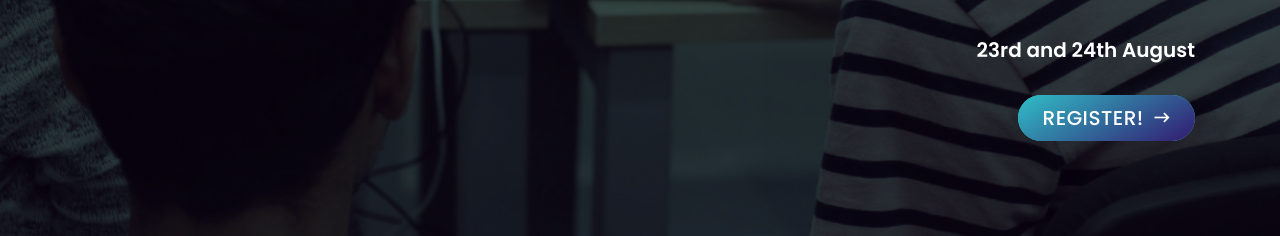
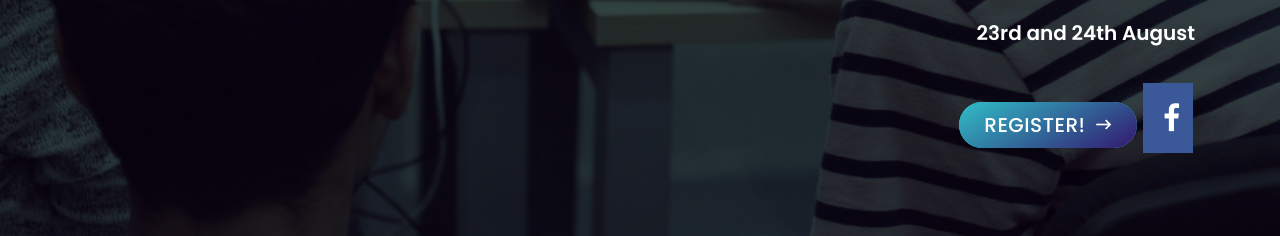
Before and after one commit to design3602019/design3602019.github.io, a website: page index.html in a window 1280 px wide. Shown: the part 564-800 px from the top of the page. Drawn offline with Linux system fonts and the light colour scheme.

Commit message:
Update index.html

```diff
--- a/index.html
+++ b/index.html
@@ -33,6 +33,23 @@
     		color:white;
     		/*font-size:;*/
     	}
+         .fa {
+  padding: 20px;
+  font-size: 30px;
+  width: 50px;
+  text-align: center;
+  text-decoration: none;
+  margin: 5px 2px;
+}
+
+.fa:hover {
+    opacity: 0.7;
+}
+
+.fa-facebook {
+  background: #3B5998;
+  color: white;
+}
     </style>
 <script>
     function myFunction() {
@@ -124,7 +141,9 @@
 
                                 <br>
                             <a href="https://forms.gle/7zV1zpRjtgpeXnuq5"  class="btn confer-btn mt-3 mt-lg-0 ml-3 ml-lg-5" data-animation="fadeInUp" data-delay="500ms" >Register! <i class="zmdi zmdi-long-arrow-right"></i></a>
-        <a href="https://www.facebook.com/events/342177479830922/"></a>
+<!--         <a href="https://www.facebook.com/events/342177479830922/"></a> -->
+                                <a href="#" class="fa fa-facebook"></a>
+
                                 <!-- <div class="hero-btn-group" data-animation="fadeInUp" data-delay="700ms"> -->
                                     <!-- <a href="#" class="btn confer-btn">More Information <i class="zmdi zmdi-long-arrow-right"></i></a> -->
                                 </div>
```
